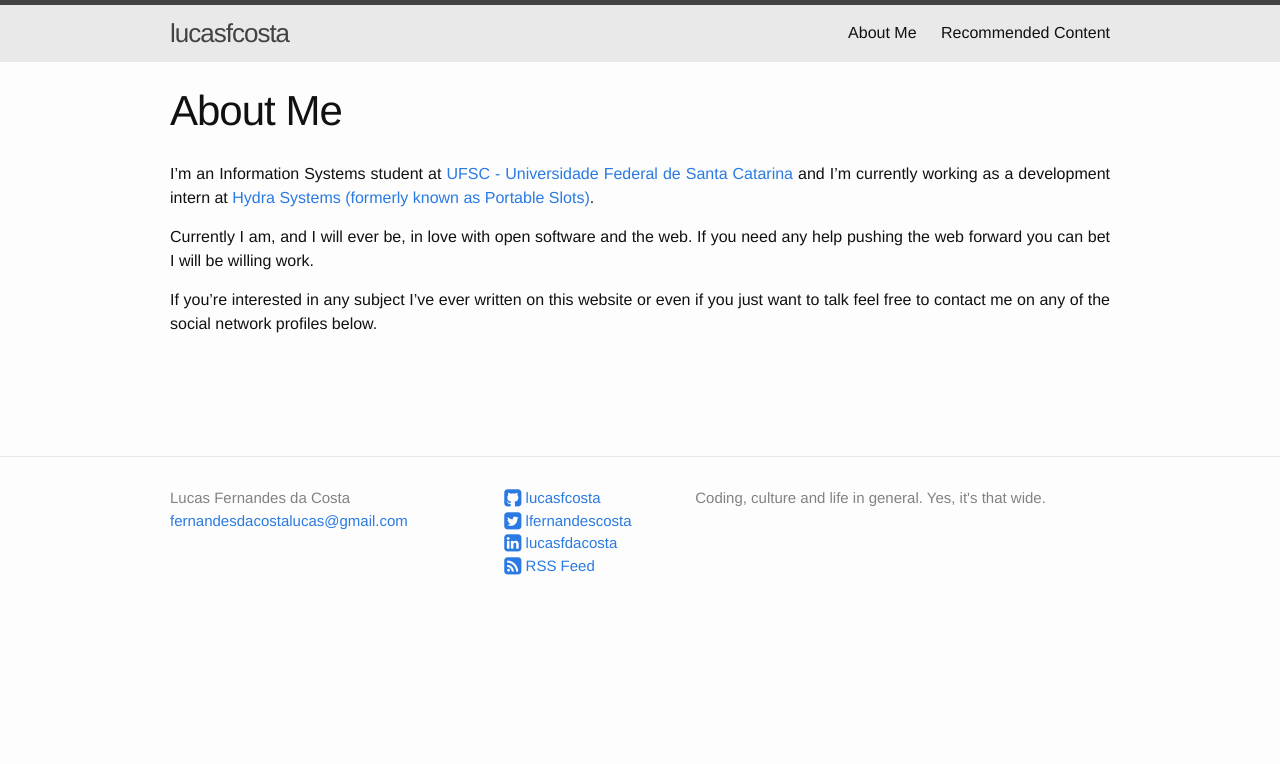
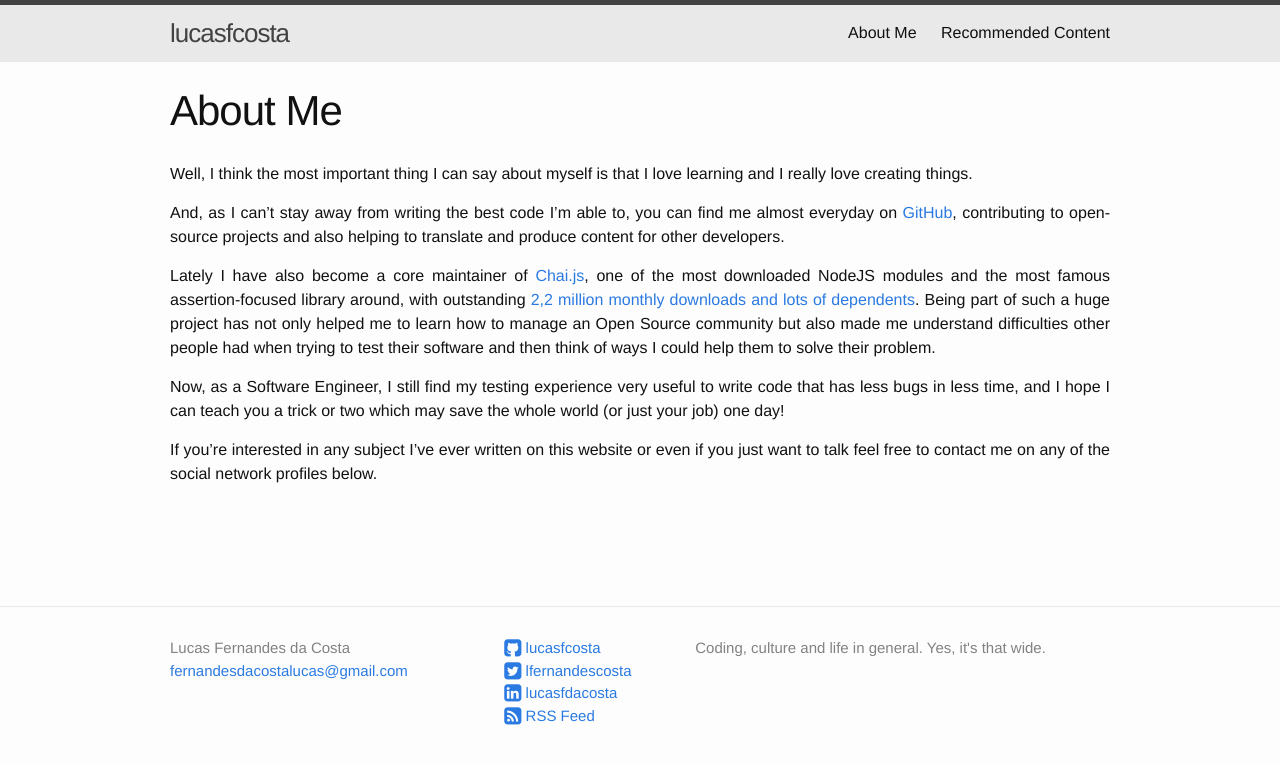
Before and after one commit to lucasfcosta/blog, a Jekyll site: the page built from about.md, in a window 1280 px wide. Shown: the top 764 px of the page. Built offline with Jekyll 4.4.1, drawn with Linux system fonts in a browser that asks for light colours.

Commit message:
Update about section

```diff
--- a/about.md
+++ b/about.md
@@ -4,8 +4,12 @@
 permalink: /about/
 ---
 
-I'm an Information Systems student at [UFSC - Universidade Federal de Santa Catarina](http://ufsc.br) and I'm currently working as a development intern at [Hydra Systems (formerly known as Portable Slots)](http://hydrasystems.com.br/).
+Well, I think the most important thing I can say about myself is that I love learning and I really love creating things.
 
-Currently I am, and I will ever be, in love with open software and the web. If you need any help pushing the web forward you can bet I will be willing work.
+And, as I can't stay away from writing the best code I'm able to, you can find me almost everyday on [GitHub](https://github.com/lucasfcosta), contributing to open-source projects and also helping to translate and produce content for other developers.
+
+Lately I have also become a core maintainer of [Chai.js](https://github.com/chaijs/chai), one of the most downloaded NodeJS modules and the most famous assertion-focused library around, with outstanding [2,2 million monthly downloads and lots of dependents](http://npm-stat.com/charts.html?package=chai). Being part of such a huge project has not only helped me to learn how to manage an Open Source community but also made me understand difficulties other people had when trying to test their software and then think of ways I could help them to solve their problem.
+
+Now, as a Software Engineer, I still find my testing experience very useful to write code that has less bugs in less time, and I hope I can teach you a trick or two which may save the whole world (or just your job) one day!
 
 If you're interested in any subject I've ever written on this website or even if you just want to talk feel free to contact me on any of the social network profiles below.
```
